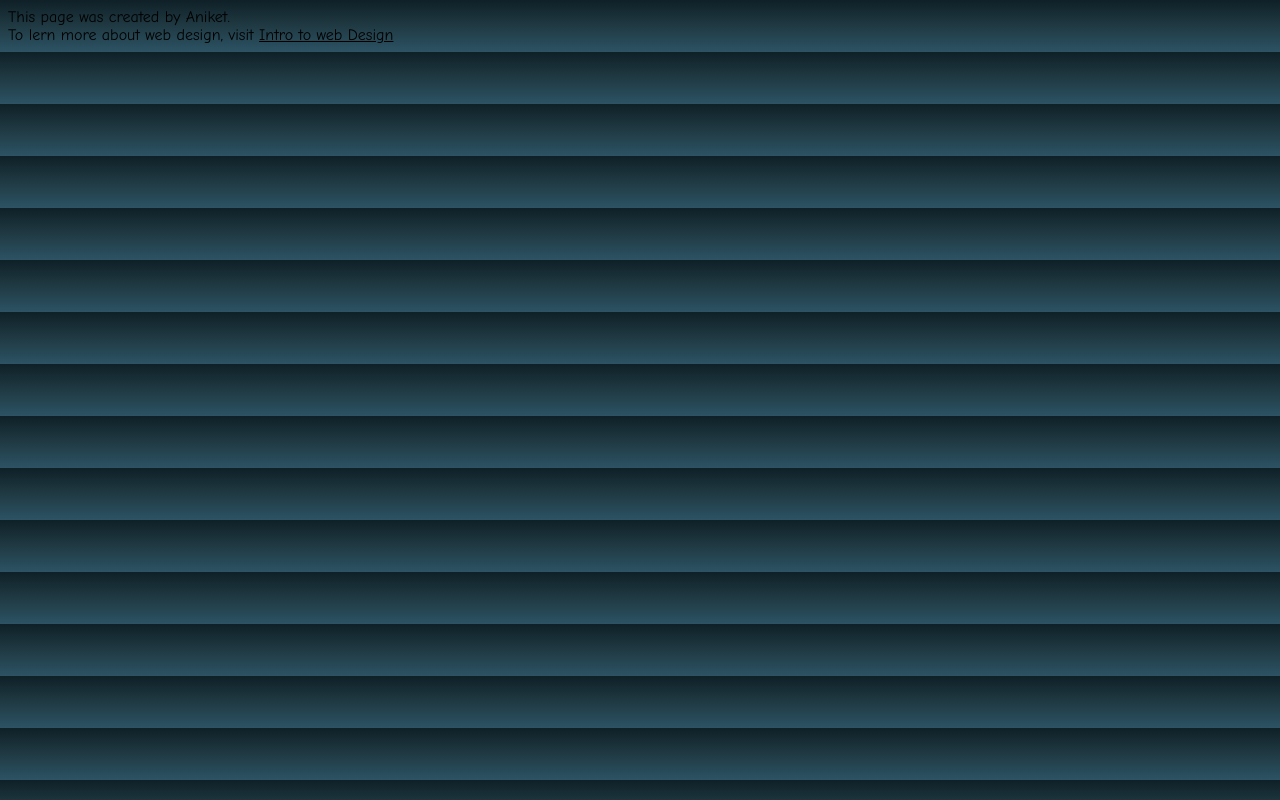
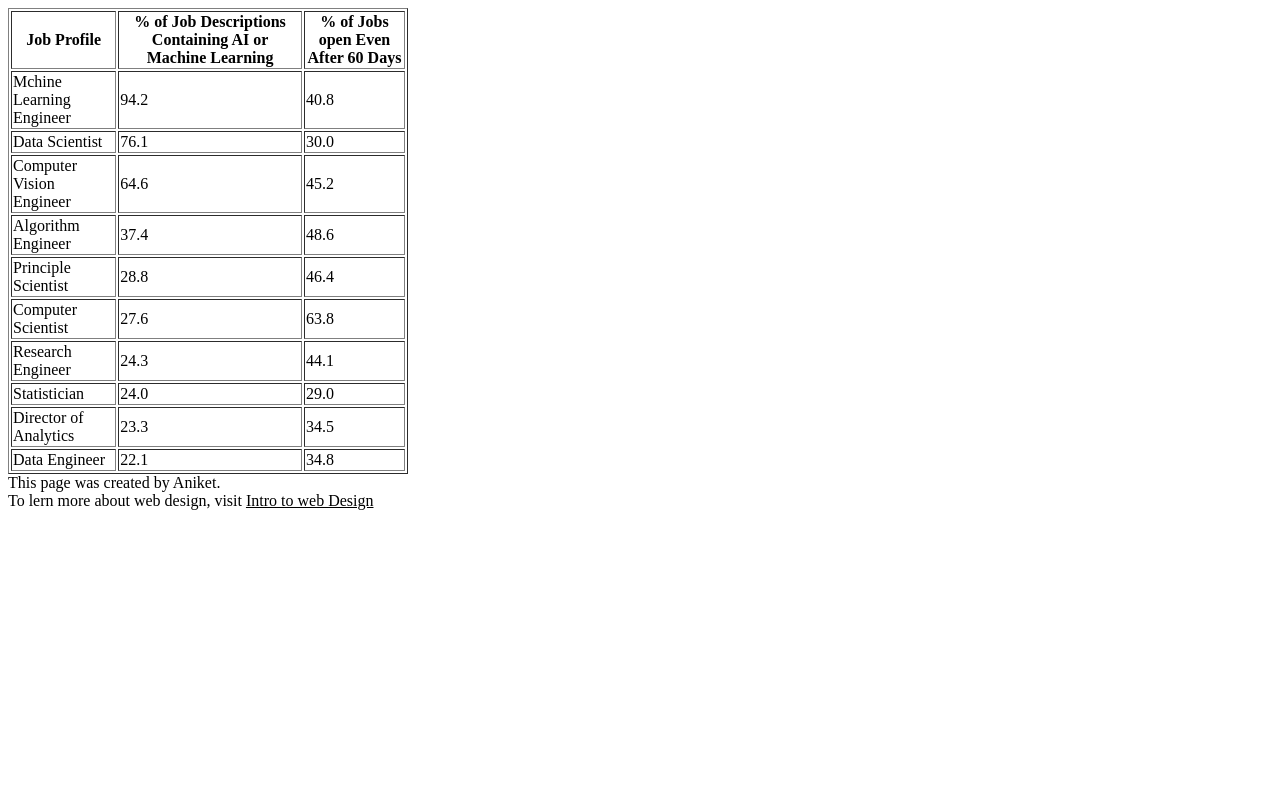
Before and after one commit to ani-01/ani-01.github.io, a plain HTML site: page third.html in a window 1280 px wide. Drawn offline with Linux system fonts and the light colour scheme.

Commit message:
Add files via upload

```diff
--- a/third.html
+++ b/third.html
@@ -1,22 +1,73 @@
 <!DOCTYPE html>
 <html>
+  <head>
+    <a href="second_2.html"></a>
+  </head>
+
 <body>
-    <style>
-body{
-   font-family: Comic Sans MS;
-   color: black;
-   font-size: 1em;
-   background: linear-gradient(#0F2027, #203A43, #2C5364);
+    <table border="1" width="400px" class="random">
+        <tr><th>Job Profile</th>
+                    <th>% of Job Descriptions Containing AI or Machine Learning</th>
+                    <th>% of Jobs open Even After 60 Days</th></tr>
+                <tr>
+                    <td>Mchine Learning Engineer</td>
+                    <td>94.2</td>
+                    <td>40.8</td>
+                </tr>
+                <tr>
+                    <td>Data Scientist</td>
+                    <td>76.1</td>
+                    <td>30.0</td>
+                </tr>
+                <tr>
+                    <td>Computer Vision Engineer</td>
+                    <td>64.6</td>
+                    <td>45.2</td>
+                </tr>
+                <tr>
+                    <td>Algorithm Engineer</td>
+                    <td>37.4</td>
+                    <td>48.6</td>
+                </tr>
+                <tr>
+                    <td>Principle Scientist</td>
+                    <td>28.8</td>
+                    <td>46.4</td>
+                </tr>
+                <tr>
+                    <td>Computer Scientist</td>
+                    <td>27.6</td>
+                    <td>63.8</td>
+                </tr>
+                <tr>
+                    <td>Research Engineer</td>
+                    <td>24.3</td>
+                    <td>44.1</td>
+                </tr>
+                <tr>
+                    <td>Statistician</td>
+                    <td>24.0</td>
+                    <td>29.0</td>
+                </tr>
+                <tr>
+                    <td>Director of Analytics</td>
+                    <td>23.3</td>
+                    <td>34.5</td>
+                </tr>
+                <tr>
+                    <td>Data Engineer</td>
+                    <td>22.1</td>
+                    <td>34.8</td>
+                </tr>
 
-}
-</style>
+    </table>
 
     <footer>
 
         This page was created by Aniket.
         <br>
         To lern more about web design, visit
-        <a style="color:black;" href="http://www.intro-webdesign.com/" target="second_2">Intro to web Design</a>
+        <a style="color:black;" href="ani-01.github.io" target="second_2">Intro to web Design</a>
 
     </footer>
 
```
Also changed, not shown: exp2.html (added, +31 -0 lines), first.html (+3 -42 lines), second.html (added, +17 -0 lines).
